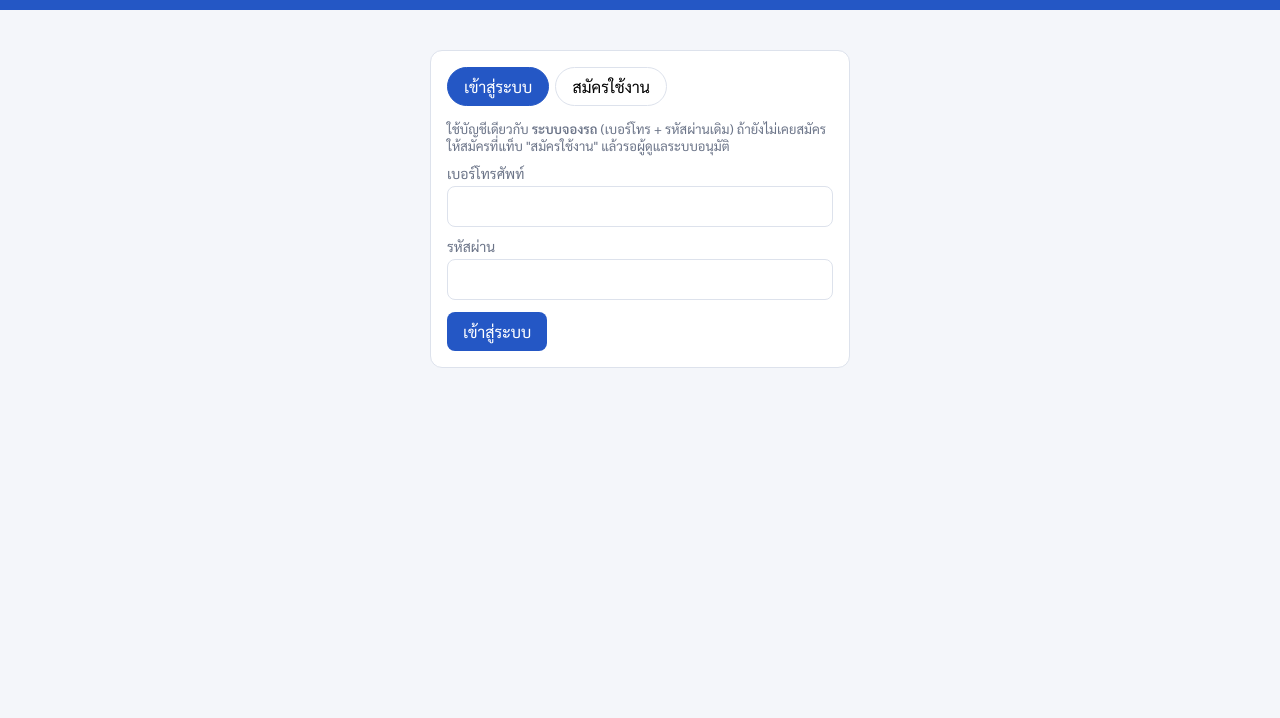
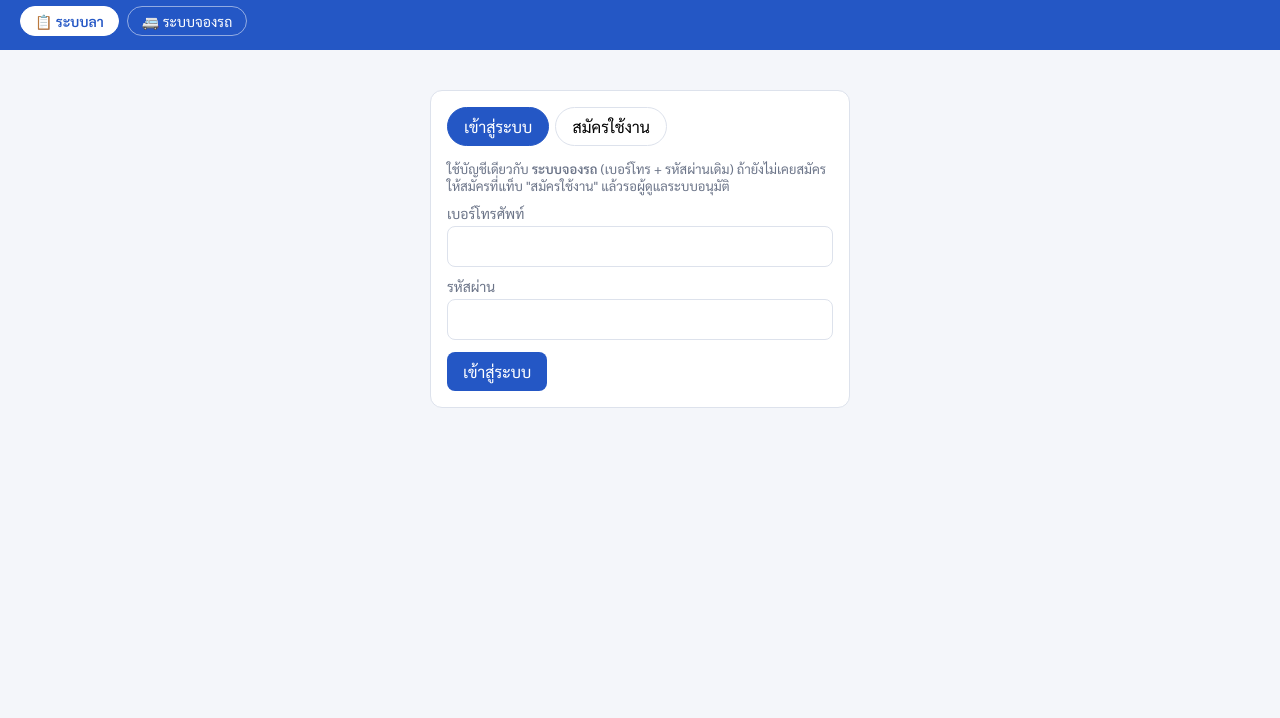
Before and after one commit to kanruthaibell23-a11y/leave, a plain HTML site: page index.html in a window 1280 px wide. Shown: the part 82-800 px from the top of the page. Drawn offline with Linux system fonts and the light colour scheme.

Commit message:
Add files via upload

```diff
--- a/index.html
+++ b/index.html
@@ -50,6 +50,9 @@
   .stat { display:flex; gap:24px; flex-wrap:wrap; margin:6px 0 10px; }
   .who { display:flex; gap:8px; align-items:center; flex-wrap:wrap; margin-top:6px; font-size:14px; }
   .who button { background:rgba(255,255,255,.18); color:#fff; border:1px solid rgba(255,255,255,.5); border-radius:6px; padding:3px 10px; font:inherit; font-size:13px; cursor:pointer; }
+  .sitenav { display:flex; gap:8px; margin-top:10px; }
+  .sitenav a { color:#fff; text-decoration:none; padding:5px 14px; border-radius:16px; border:1px solid rgba(255,255,255,.5); font-size:14px; }
+  .sitenav a.on { background:#fff; color:var(--pri); border-color:#fff; font-weight:600; }
   .login { max-width:420px; margin:24px auto; }
   .splash { text-align:center; color:var(--mute); padding:40px; }
   .stat div span { display:block; font-size:13px; color:var(--mute); }
@@ -59,6 +62,7 @@
 <header>
   <h1>สมุดคุมวันลา</h1>
   <small id="org">สำนักงานยุติธรรมจังหวัดชลบุรี</small><small style="display:block">พนักงานราชการ · ลูกจ้างชั่วคราว · จ้างเหมาบริการ</small>
+  <nav class="sitenav"><a class="on" href="./">📋 ระบบลา</a><a href="../carbook/">🚐 ระบบจองรถ</a></nav>
   <div class="who" id="who" style="display:none"><span id="whoName"></span><button id="btnPw">เปลี่ยนรหัสผ่าน</button><button id="btnLogout">ออกจากระบบ</button></div>
 </header>
 <main>
```
